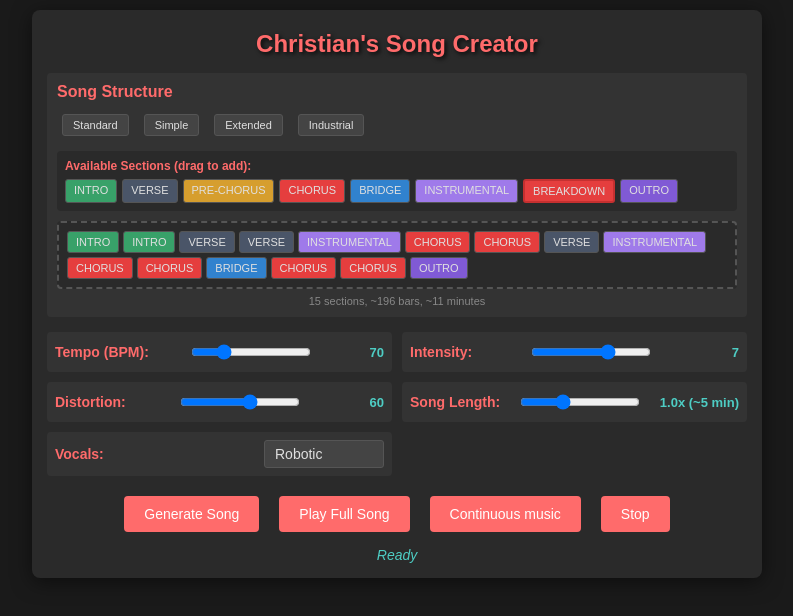
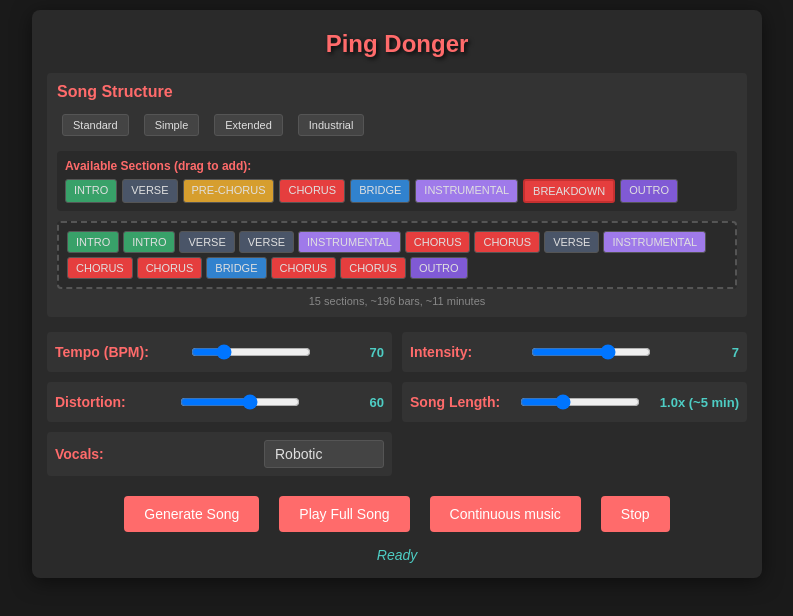
Before and after one commit to cschladetsch/JsIndustrialProducer, a plain HTML site: page index.html in a window 1280 px wide. Shown: the whole page, without its empty margins (243-1036 px from the left). Drawn offline with Linux system fonts and the light colour scheme.

Commit message:
Change title.

```diff
--- a/index.html
+++ b/index.html
@@ -2474,7 +2474,7 @@
 </head>
 <body>
     <div class="container">
-        <h1>Christian's Song Creator</h1>
+        <h1>Ping Donger</h1>
 
         <div class="song-structure">
             <h3>Song Structure</h3>
```
